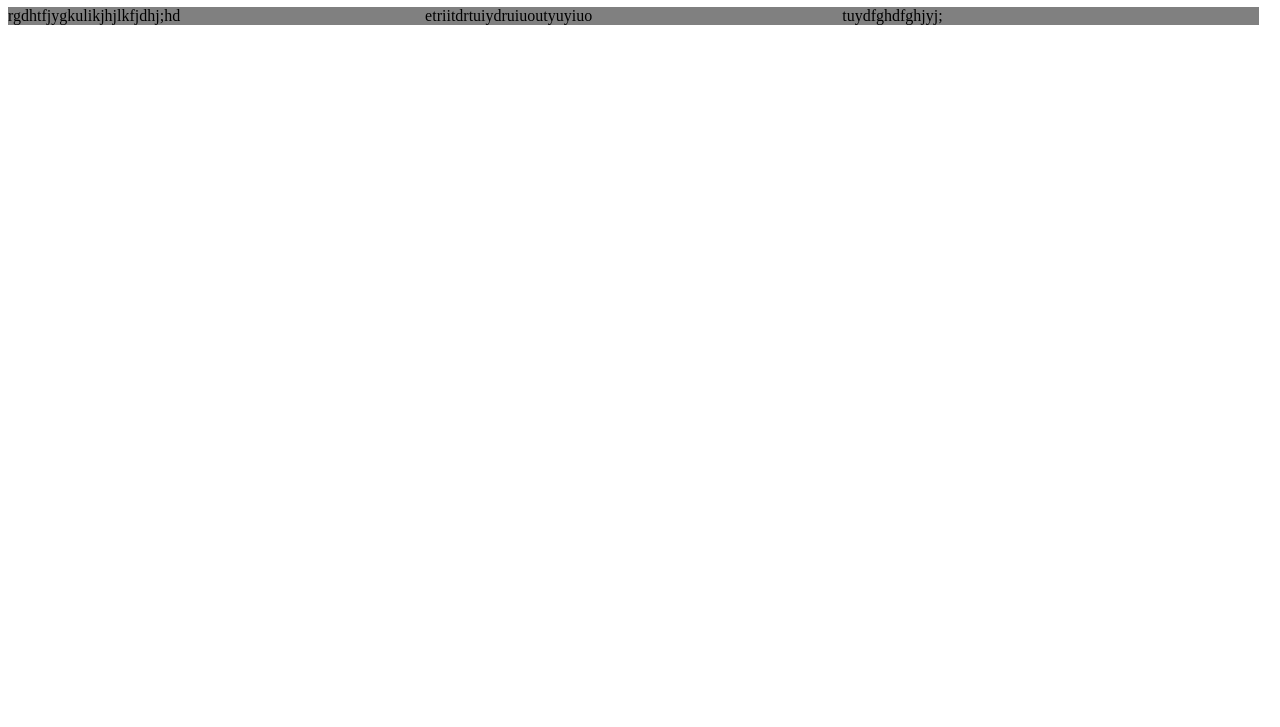
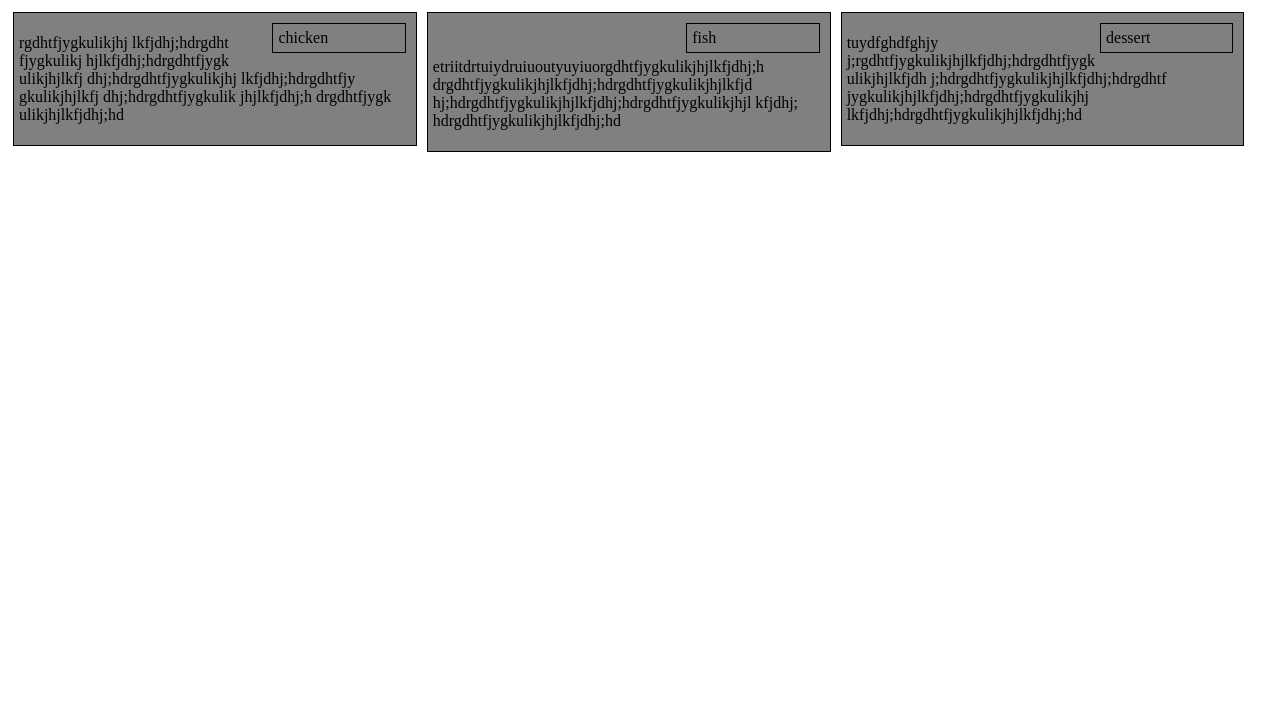
Before and after one commit to cooliris2010/coursera-test, a plain HTML site: page module2-solution/index.html in a window 1280 px wide. Shown: the part 73-800 px from the top of the page. Drawn offline with Linux system fonts and the light colour scheme.

Commit message:
Module2-solution

```diff
--- a/module2-solution/css/mystyles.css
+++ b/module2-solution/css/mystyles.css
@@ -1,27 +1,41 @@
+#topleft{
+   position:relative;
+
+   top:0px;
+   right:0px;
+   float:right;
+
+  }
+
 @media (min-width:992px ){
 	div {
-		width: 33%;
+		width: 31%;
 	}
 }
 
 @media (min-width:768px ) and (max-width: 991px){
 	div.chicken,div.fish {
-		width: 50%;
+		width: 47%;
 	}
 	div.dessert{
-		width:100%;
+		width:98%;
 	}
 }
 
 @media (max-width:767px ){
 	div {
-		width: 100%;
+		width: 98%;
 	}
 }
 
 div{
 	background-color: gray;
 float: left;
+margin : 5px;
+padding:5px;
+border-style: solid;
+border-width: 1px;
+
 }
 h1{
 	text-align: center;
--- a/module2-solution/index.html
+++ b/module2-solution/index.html
@@ -6,9 +6,15 @@
 </head>
 <body>
 <h1>Our Menu</h1>
-<div class="chicken">rgdhtfjygkulikjhjlkfjdhj;hd</div>
-<div class="fish">etriitdrtuiydruiuoutyuyiuo</div>
-<div class="dessert">tuydfghdfghjyj;</div>
+<div class="chicken">
+<div id="topleft">chicken</div>
+<p>rgdhtfjygkulikjhj lkfjdhj;hdrgdht fjygkulikj hjlkfjdhj;hdrgdhtfjygk ulikjhjlkfj dhj;hdrgdhtfjygkulikjhj lkfjdhj;hdrgdhtfjy gkulikjhjlkfj dhj;hdrgdhtfjygkulik jhjlkfjdhj;h drgdhtfjygk ulikjhjlkfjdhj;hd</p></div>
+<div class="fish">
+<div id="topleft">fish</div>
+<p>etriitdrtuiydruiuoutyuyiuorgdhtfjygkulikjhjlkfjdhj;h drgdhtfjygkulikjhjlkfjdhj;hdrgdhtfjygkulikjhjlkfjd hj;hdrgdhtfjygkulikjhjlkfjdhj;hdrgdhtfjygkulikjhjl kfjdhj; hdrgdhtfjygkulikjhjlkfjdhj;hd </p></div>
+<div class="dessert">
+<div id="topleft">dessert</div>
+<p>tuydfghdfghjy j;rgdhtfjygkulikjhjlkfjdhj;hdrgdhtfjygk ulikjhjlkfjdh j;hdrgdhtfjygkulikjhjlkfjdhj;hdrgdhtf jygkulikjhjlkfjdhj;hdrgdhtfjygkulikjhj  lkfjdhj;hdrgdhtfjygkulikjhjlkfjdhj;hd </p></div>
 
 </body>
 </html>
```
